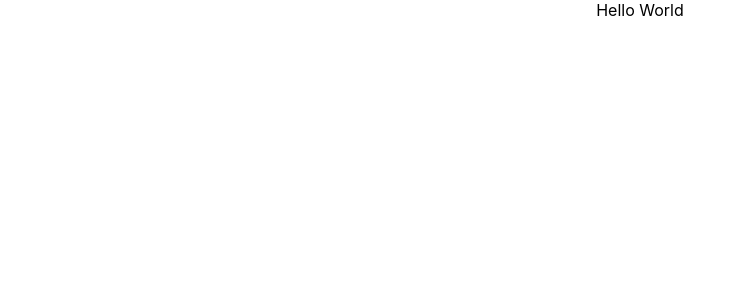
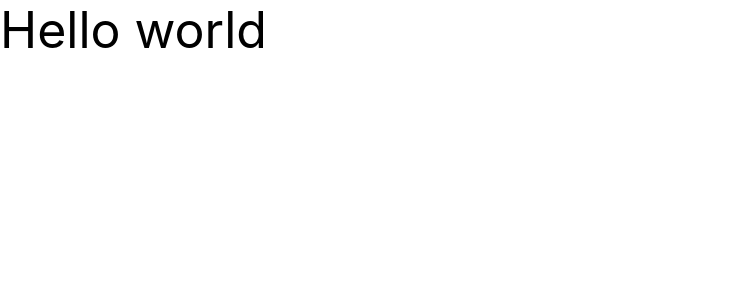
Before and after one commit to takshch/book-search, a React (Create React App) app in the folder React.js + Node.js/client/: page / in a window 1280 px wide. Shown: the top 300 px of the page, without its empty margins (0-742 px from the left). Built offline with nearby package versions, Linux system fonts and the light colour scheme.

Commit message:
Add index, search, book/:id with their component and scss

```diff
--- a/React.js + Node.js/client/src/index.js
+++ b/React.js + Node.js/client/src/index.js
@@ -1,16 +1,22 @@
 import React from 'react';
 import ReactDOM from 'react-dom/client';
 import './index.css';
-import App from './App';
 import reportWebVitals from './reportWebVitals';
-import { BrowserRouter, Route, Routes } from 'react-router-dom';
+import { BrowserRouter, Navigate, Route, Routes } from 'react-router-dom';
+
+import RouteIndex from './route';
+import RouteSearch from './route/search';
+import RouteBookId from './route/book/id';
 
 const root = ReactDOM.createRoot(document.getElementById('root'));
 root.render(
   <React.StrictMode>
     <BrowserRouter>
       <Routes>
-        <Route path="/" element={<App />} />
+        <Route path="/" element={<RouteIndex />} />
+        <Route path="/search" element={<RouteSearch />} />
+        <Route path="/book" element={<Navigate to="/search" />} />
+        <Route path="/book/:id" element={<RouteBookId />} />
       </Routes>
     </BrowserRouter>
   </React.StrictMode>
--- /dev/null
+++ b/React.js + Node.js/client/src/route/book/id.js
@@ -0,0 +1,15 @@
+import React from 'react';
+import './id.scss';
+import { useParams } from 'react-router-dom';
+
+function RouteBookId() {
+  const { id } = useParams();
+
+  return (
+    <div className="route-book-id">
+      Book id: {id}
+    </div>
+  );
+}
+
+export default RouteBookId;
--- /dev/null
+++ b/React.js + Node.js/client/src/route/book/id.scss
@@ -0,0 +1,3 @@
+.route-book-id {
+  font-size: 50px;
+}
--- /dev/null
+++ b/React.js + Node.js/client/src/route/index.js
@@ -0,0 +1,12 @@
+import React from 'react';
+import './index.scss';
+
+function RouteIndex() {
+  return (
+    <div className="route-index">
+      Hello world
+    </div>
+  );
+}
+
+export default RouteIndex;
--- /dev/null
+++ b/React.js + Node.js/client/src/route/index.scss
@@ -0,0 +1,3 @@
+.route-index {
+  font-size: 50px;
+}
--- /dev/null
+++ b/React.js + Node.js/client/src/route/search.js
@@ -0,0 +1,12 @@
+import React from 'react';
+import './search.scss';
+
+function RouteSearch() {
+  return (
+    <div className="route-search">
+      Hello world
+    </div>
+  );
+}
+
+export default RouteSearch;
--- /dev/null
+++ b/React.js + Node.js/client/src/route/search.scss
@@ -0,0 +1,3 @@
+.route-search {
+  font-size: 50px;
+}
```
